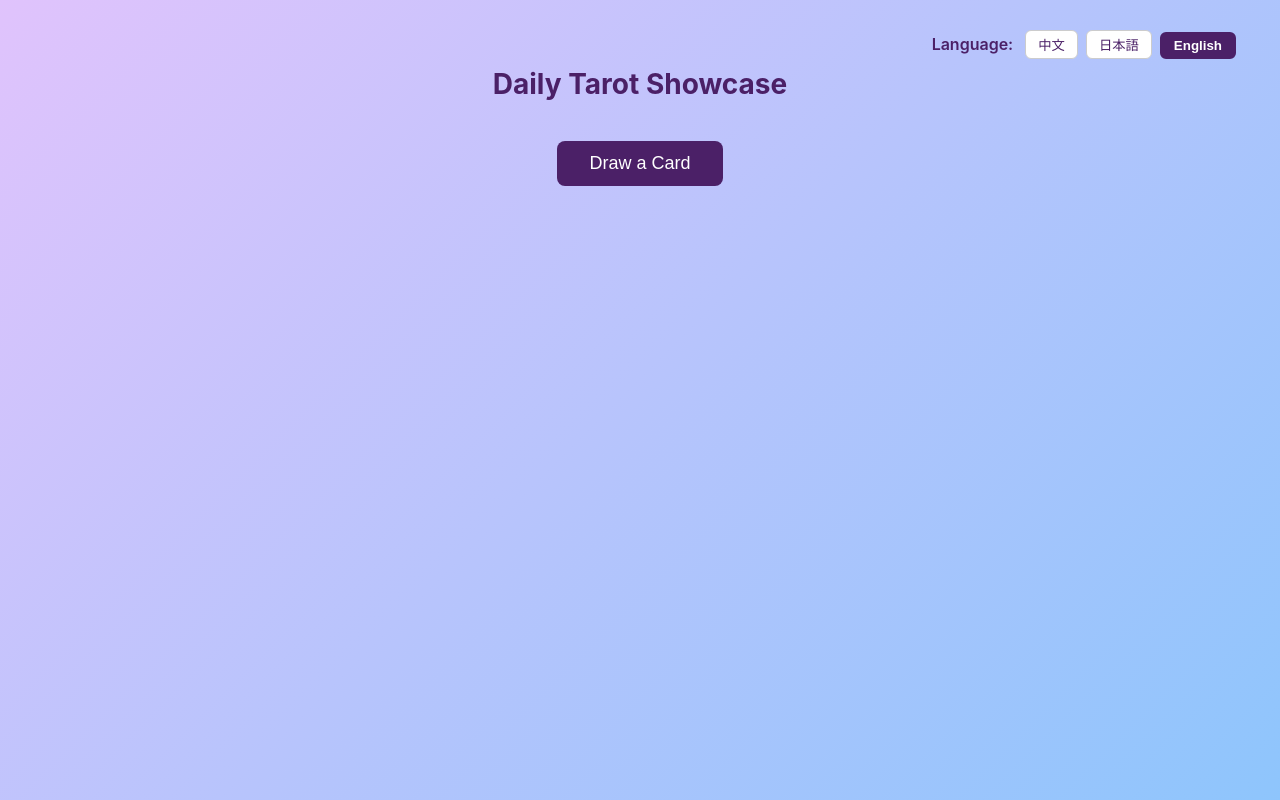
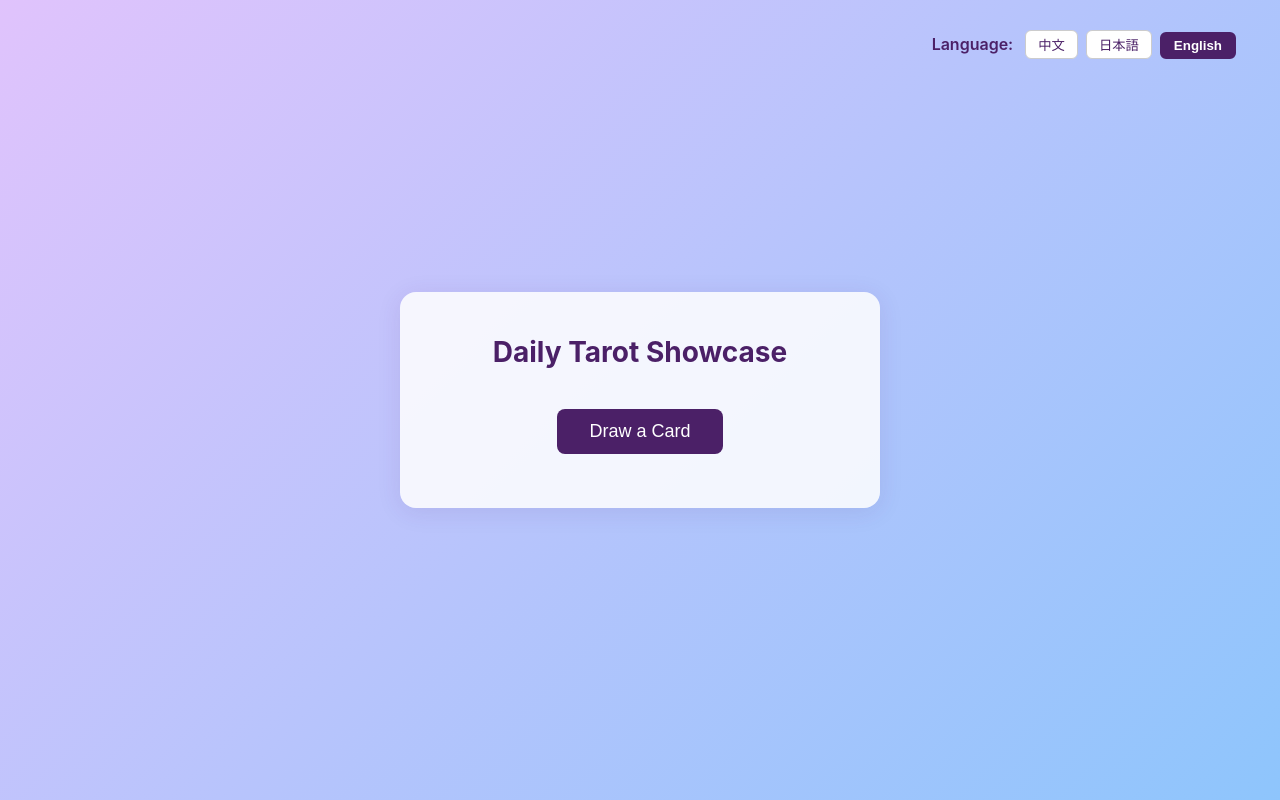
Before and after one commit to hong208/tarot, a React (Create React App) app in the folder tarot-app-web/frontend/: page / in a window 1280 px wide. Built offline with nearby package versions, Linux system fonts and the light colour scheme.

Commit message:
improve the situation of the position of the title and the contents

```diff
--- a/tarot-app-web/frontend/src/App.js
+++ b/tarot-app-web/frontend/src/App.js
@@ -172,13 +172,30 @@ function App() {
     <div
       style={{
         minHeight: '100vh',
+        width: '100vw',
         background: 'linear-gradient(135deg, #e0c3fc 0%, #8ec5fc 100%)',
         display: 'flex',
         flexDirection: 'column',
         alignItems: 'center',
+        justifyContent: 'center',
         boxSizing: 'border-box',
-        paddingTop: 48,
-        paddingBottom: 24
+        overflow: 'hidden'
+      }}
+    >
+      <div
+        style={{
+          width: '100%',
+          maxWidth: 480,
+          background: 'rgba(255,255,255,0.85)',
+          borderRadius: 16,
+          boxShadow: '0 4px 24px rgba(75,32,103,0.10)',
+          padding: '24px 5vw',
+          boxSizing: 'border-box',
+          display: 'flex',
+          flexDirection: 'column',
+          alignItems: 'center',
+          maxHeight: '90vh',
+          overflowY: 'auto'
         }}
       >
         <h1 style={{
@@ -313,6 +330,7 @@ function App() {
           </div>
         )}
       </div>
+    </div>
   );
 }
 
```
Lines whose indentation alone changed are shown as unchanged.
